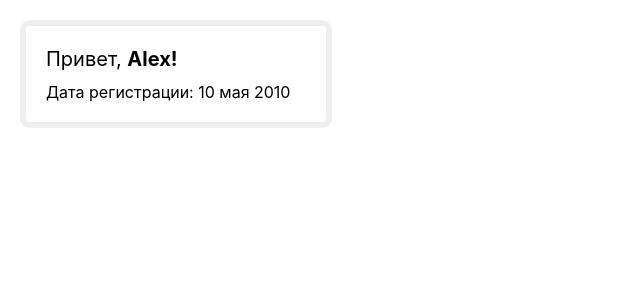
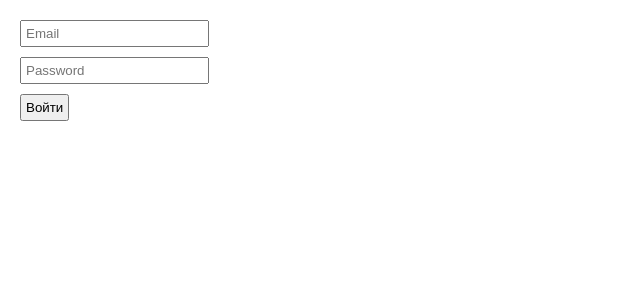
Before and after one commit to romanzemerov/react-tutorials, a React (Create React App) app: page / in a window 1280 px wide. Shown: the top 300 px of the page, without its empty margins (0-640 px from the left). Built offline with nearby package versions, Linux system fonts and the light colour scheme.

Commit message:
add second homework

```diff
--- a/src/index.tsx
+++ b/src/index.tsx
@@ -1,7 +1,7 @@
 import React from 'react';
 import ReactDOM from 'react-dom';
 import './index.css';
-import App from './tutorial-1/App';
+import App from './tutorial-2/App';
 
 ReactDOM.render(
   <React.StrictMode>
--- /dev/null
+++ b/src/tutorial-2/App.tsx
@@ -0,0 +1,63 @@
+import { ChangeEvent, FC, FormEvent } from 'react';
+import s from './app.module.css';
+
+const filedNames = {
+  EMAIL_FIELD_NAME: 'email',
+  PASSWORD_FIELD_NAME: 'password',
+};
+
+const App: FC = () => {
+  let email: string = '';
+  let password: string = '';
+
+  const handleSubmit = (e: FormEvent<HTMLFormElement>): void => {
+    e.preventDefault();
+
+    if (!email || !password) {
+      alert('Нужно заполнить почту и пароль!');
+
+      return;
+    }
+
+    console.log({ email, password });
+    [email, password] = ['', ''];
+
+    // Вообще не понял этого прикола от TS
+    // @ts-ignore
+    e.target.reset();
+  };
+
+  const handleInputChange = (e: ChangeEvent<HTMLInputElement>): void => {
+    const { name, value } = e.target;
+
+    if (name === filedNames.EMAIL_FIELD_NAME) {
+      email = value.trim();
+    }
+
+    if (name === filedNames.PASSWORD_FIELD_NAME) {
+      password = value.trim();
+    }
+  };
+
+  return (
+    <div className="App">
+      <form className={s.form} onSubmit={handleSubmit}>
+        <input
+          type="text"
+          name={filedNames.EMAIL_FIELD_NAME}
+          placeholder={'Email'}
+          onChange={handleInputChange}
+        />
+        <input
+          type="password"
+          name={filedNames.PASSWORD_FIELD_NAME}
+          placeholder={'Password'}
+          onChange={handleInputChange}
+        />
+        <button>Войти</button>
+      </form>
+    </div>
+  );
+};
+
+export default App;
--- /dev/null
+++ b/src/tutorial-2/app.module.css
@@ -0,0 +1,9 @@
+.form {
+  width: 300px;
+}
+
+.form > * {
+  display: block;
+  margin-bottom: 10px;
+  padding: 4px;
+}
```
